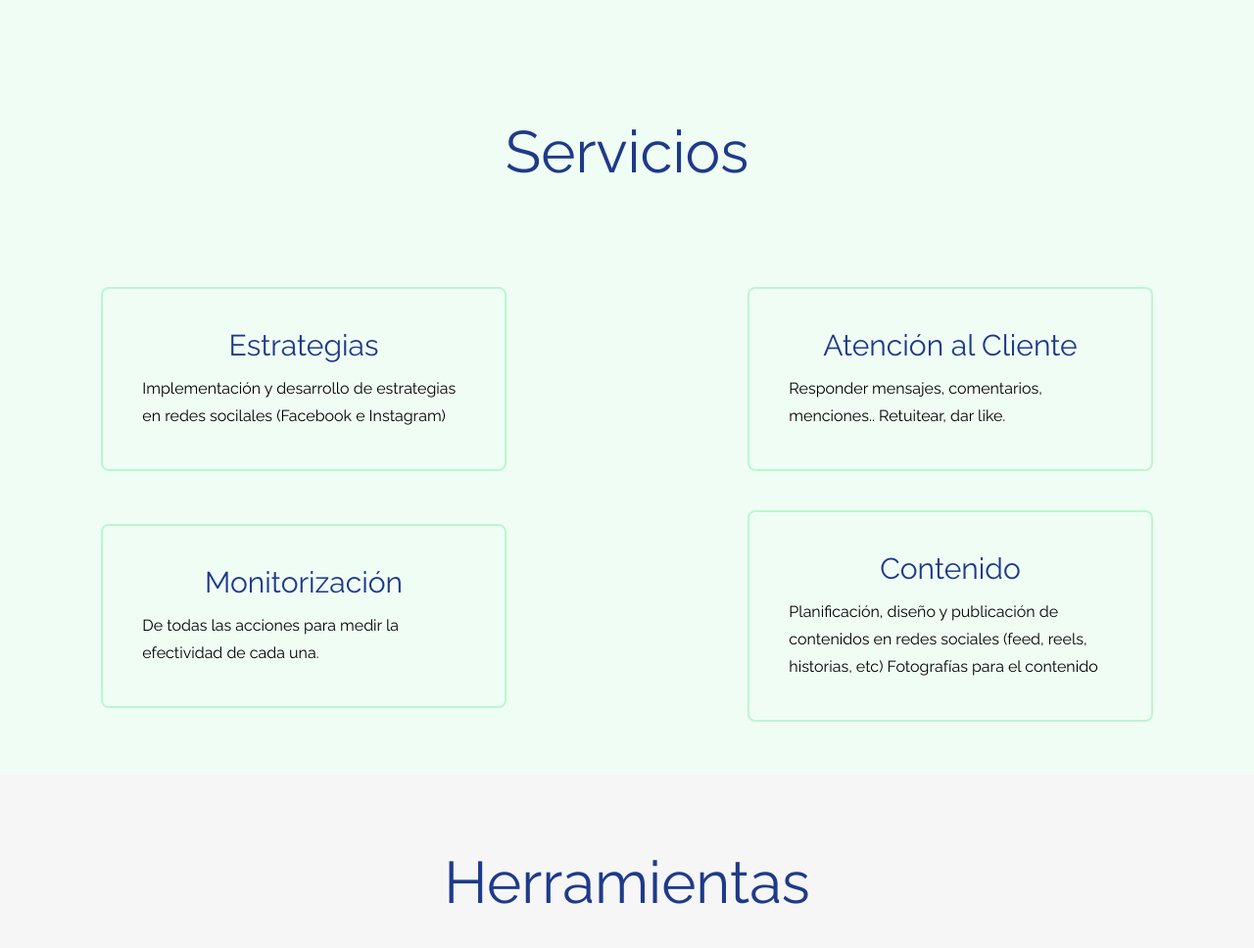
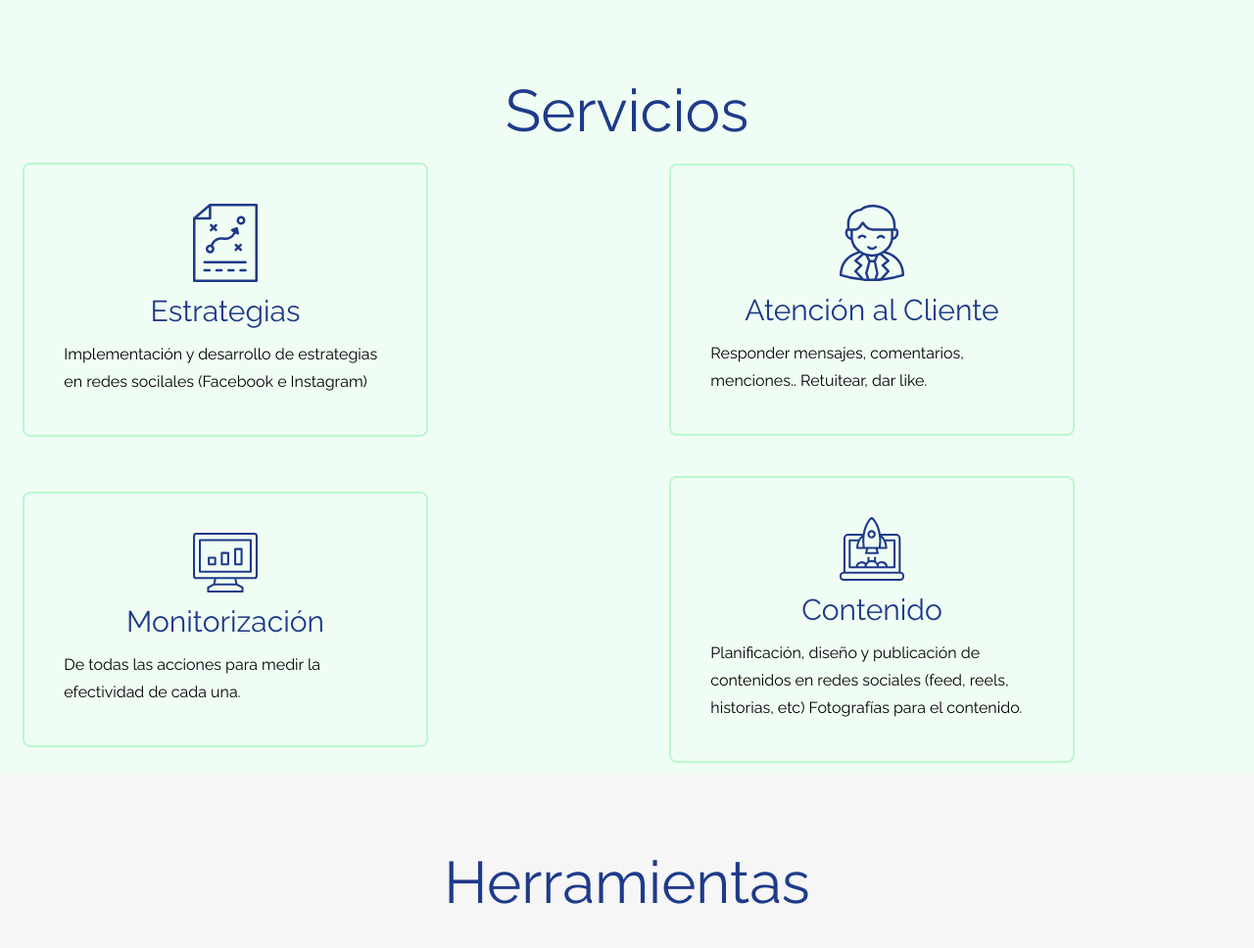
Before and after one commit to tognola/portfolio-laura, an Astro site: page / in a window 1280 px wide. Shown: the part 809-1777 px from the top of the page at 98% size. Built offline with nearby package versions, Linux system fonts and the light colour scheme; Astro itself is replaced by a stand-in of ours; a web font is replaced by a local one.

Commit message:
added images

```diff
--- a/public/hideElements.js
+++ b/public/hideElements.js
@@ -4,6 +4,8 @@ function hideTransition( array ){
         for (let i = 0; i < array.length; ++i) {
             let card = array[i];
             card.classList.add("transition-all")
+            card.classList.add("-translate-x-20");
+
             let position = card.getBoundingClientRect();
             if (position.bottom <= window.innerHeight) {
                showElement(card)
--- a/src/components/Services.astro
+++ b/src/components/Services.astro
@@ -1,57 +1,64 @@
 ---
+const services = [
+    {
+        image: "/images/strategy.svg",
+        title: "Estrategias",
+        description:
+            "Implementación y desarrollo de estrategias en redes socilales (Facebook e Instagram)",
+    },
+    {
+        image: "/images/client.svg",
+        title: "Atención al Cliente",
+        description:
+            "Responder mensajes, comentarios, menciones.. Retuitear, dar like.",
+    },
+    {
+        image: "/images/monitor.svg",
+        title: "Monitorización",
+        description:
+            "De todas las acciones para medir la efectividad de cada una.",
+    },
+    {
+        image: "/images/content.svg",
+        title: "Contenido",
+        description:
+            "Planificación, diseño y publicación de contenidos en redes sociales (feed, reels, historias, etc) Fotografías para el contenido.",
+    },
+];
 ---
 
-<section id="servicios" class="min-h-screen bg-green-50 grid place-items-center">
-    <h2 class="text-6xl text-center pt-20 text-blue-900 mb-5 md:mb-0">Servicios</h2>
+<section
+    id="servicios"
+    class="min-h-screen bg-green-50 grid place-items-center"
+>
+    <h2 class="text-6xl text-center pt-20 text-blue-900 mb-5 md:mb-0">
+        Servicios
+    </h2>
     <div id="cards" class="place-items-center grid md:grid-cols-2 gap-10">
-        <div
-            class="my-5 md:my-0 w-8/12 border-green-200 border-2 rounded-lg p-10"
-        >
-            <h2 class="text-3xl text-center text-blue-900">Estrategias</h2>
-            <p class="mt-3 leading-7">
-                Implementación y desarrollo de estrategias en redes socilales
-                (Facebook e Instagram)
-            </p>
-        </div>
-        <div
-            class="my-5 md:my-0 w-8/12 border-green-200 border-2 rounded-lg p-10"
-        >
-            <h2 class="text-3xl text-center text-blue-900">
-                Atención al Cliente
-            </h2>
-            <p class="mt-3 leading-7">
-                Responder mensajes, comentarios, menciones.. Retuitear, dar
-                like.
-            </p>
-        </div>
-        <div
-            class="my-5 md:my-0 w-8/12 border-green-200 border-2 rounded-lg p-10"
-        >
-            <h2 class="text-3xl text-center text-blue-900">Monitorización</h2>
-            <p class="mt-3 leading-7">
-                De todas las acciones para medir la efectividad de cada una.
-            </p>
-        </div>
-        <div
-            class="my-5 md:my-0 w-8/12 border-green-200 border-2 rounded-lg p-10"
-        >
-            <h2 class="text-3xl text-center text-blue-900">Contenido</h2>
-            <p class="mt-3 leading-7">
-                Planificación, diseño y publicación de contenidos en redes
-                sociales (feed, reels, historias, etc) Fotografías para el
-                contenido
-            </p>
-        </div>
+        {
+            services.map((service) => (
+                <div class="my-5 -translate-x-20 md:my-0 w-8/12 border-green-200 border-2 rounded-lg p-10">
+                    <div class="mb-3">
+                        <img class="l-image w-1/5 mx-auto" src={service.image} alt="" />
+                    </div>
+                    <h2 class="text-3xl text-center text-blue-900">
+                        {service.title}
+                    </h2>
+                    <p class="mt-3 leading-7">
+                        {service.description}
+                    </p>
+                </div>
+            ))
+        }
     </div>
 </section>
+<style>
+    .l-image{
+        color: red;
+        fill: white;
+    }
+</style>
 <script>
     const cards = document.querySelector("#cards") as HTMLElement;
-    for (let i = 0; i < cards.children.length; ++i) {
-        let card = cards.children[i] as HTMLElement;
-        card.classList.add("transition-all");
-        hideElement(card)
-    }
-
     hideTransition(cards.children);
-
 </script>
```
Also changed, not shown: public/images/client.svg (added), public/images/content.svg (added), public/images/monitor.svg (added), public/images/strategy.svg (added).
